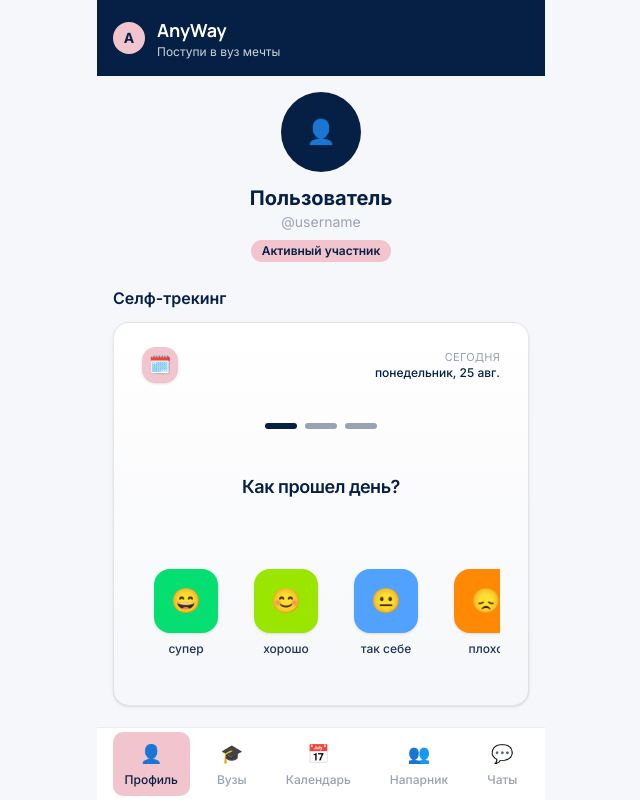
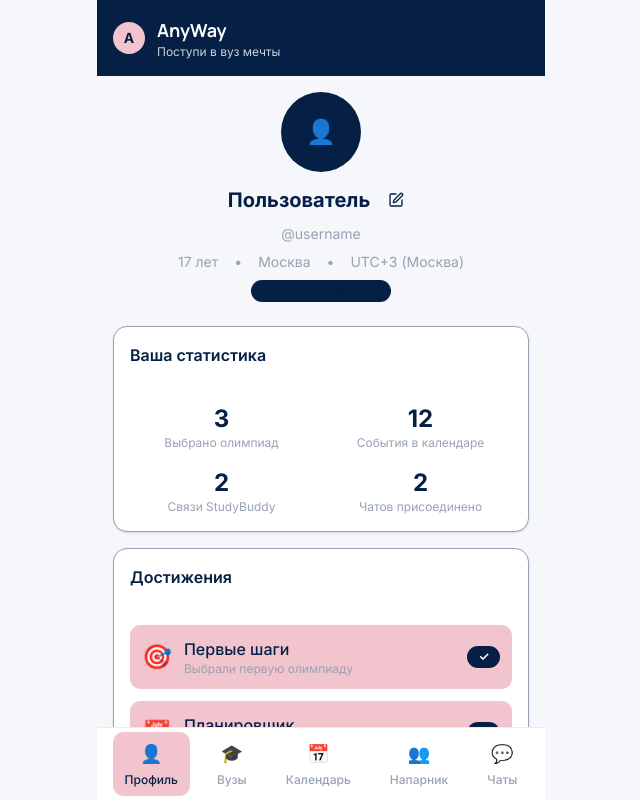
Before and after one commit to anastasipancheva/AnyWay, a Next.js app: page / in a window 1280 px wide. Shown: the whole page, without its empty margins (319-959 px from the left). Built offline with nearby package versions, Linux system fonts and the light colour scheme.

Commit message:
правки сильно

```diff
--- a/app/page.tsx
+++ b/app/page.tsx
@@ -6,11 +6,13 @@ import { UniversitySelection } from "@/components/university-selection"
 import { Calendar } from "@/components/calendar"
 import { StudyBuddy } from "@/components/study-buddy"
 import { UniversityChats } from "@/components/university-chats"
-import { Profile } from "@/components/profile"
+import { ProfileEditable } from "@/components/profile-editable"
+import type { CalendarEvent } from "@/components/event-modal"
 
 export default function Home() {
   const [activeTab, setActiveTab] = useState("profile")
   const [user, setUser] = useState<any>(null)
+  const [calendarEvents, setCalendarEvents] = useState<CalendarEvent[]>([])
 
   useEffect(() => {
     // Initialize Telegram WebApp
@@ -30,20 +32,25 @@ export default function Home() {
     }
   }, [])
 
+  const handleAddToCalendar = (event: CalendarEvent) => {
+    console.log("[v0] Home received event to add to calendar:", event)
+    setCalendarEvents((prev) => [...prev, event])
+  }
+
   const renderContent = () => {
     switch (activeTab) {
       case "profile":
-        return <Profile user={user} />
+        return <ProfileEditable user={user} />
       case "universities":
-        return <UniversitySelection />
+        return <UniversitySelection onAddToCalendar={handleAddToCalendar} />
       case "calendar":
-        return <Calendar />
+        return <Calendar externalEvents={calendarEvents} />
       case "buddy":
         return <StudyBuddy user={user} />
       case "chats":
         return <UniversityChats />
       default:
-        return <Profile user={user} />
+        return <ProfileEditable user={user} />
     }
   }
 
```
Also changed, not shown: components/profile.tsx (indentation only). Lines whose indentation alone changed are shown as unchanged.
